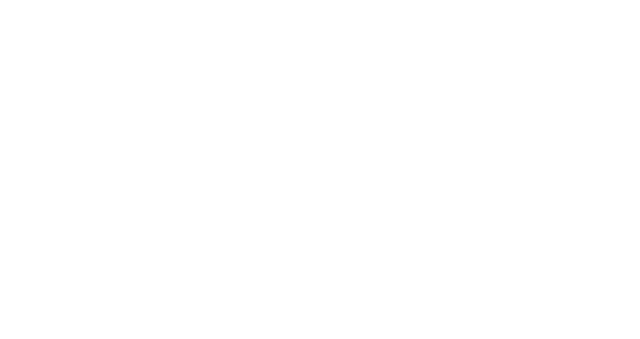
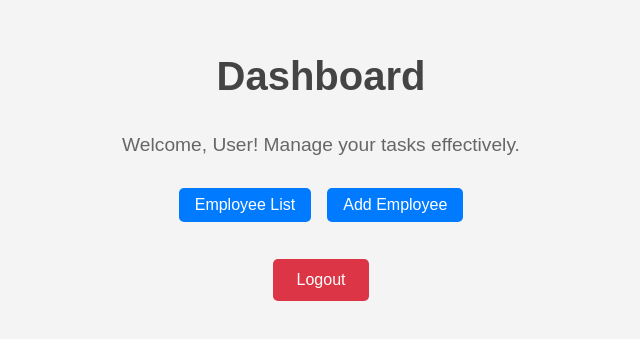
Before and after one commit to TharuHiru/Docker-React-Node-Employee_Management, a React (Create React App) app in the folder frontend/: page /Dashboard in a window 1280 px wide. Before the commit this address had no page. Shown: the part 273-612 px from the top of the page, without its empty margins (319-959 px from the left). Built offline with nearby package versions, Linux system fonts and the light colour scheme.

Commit message:
Add dashboard

```diff
--- a/frontend/src/App.js
+++ b/frontend/src/App.js
@@ -5,6 +5,7 @@ import Login from './components/Login';
 import Signup from './components/Signup';
 import EmployeeForm from './components/EmployeeForm';
 import EmployeeTable from './components/EmployeeTable';
+import Dashboard from './components/Dashboard';
 
 // employees is the state variable to store an employee object and setEmployees is a function to update the employee state
 function App() {
@@ -32,6 +33,7 @@ function App() {
         <Routes>
           {/* Route for the Login page */}
           <Route path="/" element={<Login />} />
+          <Route path="/Dashboard" element={<Dashboard />} />
 
           {/* Route for the Signup page */}
           <Route path="/signup" element={<Signup />} />
--- /dev/null
+++ b/frontend/src/components/Dashboard.js
@@ -0,0 +1,98 @@
+import React, { useEffect, useState } from 'react';
+import { useNavigate } from 'react-router-dom';
+
+const styles = {
+  container: {
+    display: 'flex',
+    flexDirection: 'column',
+    alignItems: 'center',
+    justifyContent: 'center',
+    height: '100vh',
+    fontFamily: "'Poppins', sans-serif",
+    backgroundColor: '#f4f4f4',
+    color: '#333',
+    textAlign: 'center',
+    padding: '20px',
+  },
+  heading: {
+    fontSize: '2.5rem',
+    marginBottom: '1rem',
+    color: '#444',
+  },
+  subheading: {
+    fontSize: '1.2rem',
+    marginBottom: '2rem',
+    color: '#666',
+  },
+  nav: {
+    display: 'flex',
+    gap: '1rem',
+    marginBottom: '2rem',
+  },
+  navLink: {
+    textDecoration: 'none',
+    padding: '0.5rem 1rem',
+    backgroundColor: '#007bff',
+    color: '#fff',
+    borderRadius: '5px',
+    fontSize: '1rem',
+    transition: 'background 0.3s',
+  },
+  navLinkHover: {
+    backgroundColor: '#0056b3',
+  },
+  button: {
+    padding: '0.75rem 1.5rem',
+    backgroundColor: '#dc3545',
+    color: '#fff',
+    border: 'none',
+    borderRadius: '5px',
+    fontSize: '1rem',
+    cursor: 'pointer',
+    transition: 'background 0.3s',
+  },
+  buttonHover: {
+    backgroundColor: '#a71d2a',
+  },
+};
+
+function Dashboard() {
+  const [username, setUsername] = useState('');
+  const navigate = useNavigate();
+
+  // Simulate fetching user data
+  useEffect(() => {
+    const storedUsername = localStorage.getItem('username') || 'User';
+    setUsername(storedUsername);
+  }, []);
+
+  const handleLogout = () => {
+    localStorage.clear(); // Clear stored user data
+    navigate('/'); // Redirect to login
+  };
+
+  return (
+    <div style={styles.container}>
+      <h1 style={styles.heading}>Dashboard</h1>
+      <p style={styles.subheading}>Welcome, {username}! Manage your tasks effectively.</p>
+      <nav style={styles.nav}>
+        <a href="/employee-list" style={styles.navLink}>
+          Employee List
+        </a>
+        <a href="/add-employee" style={styles.navLink}>
+          Add Employee
+        </a>
+      </nav>
+      <button
+        style={styles.button}
+        onMouseEnter={(e) => (e.target.style.backgroundColor = styles.buttonHover.backgroundColor)}
+        onMouseLeave={(e) => (e.target.style.backgroundColor = styles.button.backgroundColor)}
+        onClick={handleLogout}
+      >
+        Logout
+      </button>
+    </div>
+  );
+}
+
+export default Dashboard;
--- a/frontend/src/components/Login.js
+++ b/frontend/src/components/Login.js
@@ -1,5 +1,4 @@
 import React, { useState } from 'react';
-import axios from 'axios';
 import { useNavigate } from 'react-router-dom';
 import background from '../assets/employeeTeam.jpg';
 
@@ -31,7 +30,7 @@ function Login() {
             console.log('Login successful:', data);
             // Perform actions after successful login, like navigation or token storage
             alert("login successful");
-            navigate('/dashboard'); // Example of redirecting
+            navigate('/Dashboard'); // Example of redirecting
 
         } else {
             console.error('Login failed:', data.error);
```
Also changed, not shown: 1 other file (tests, documents, lock files or other folders).
